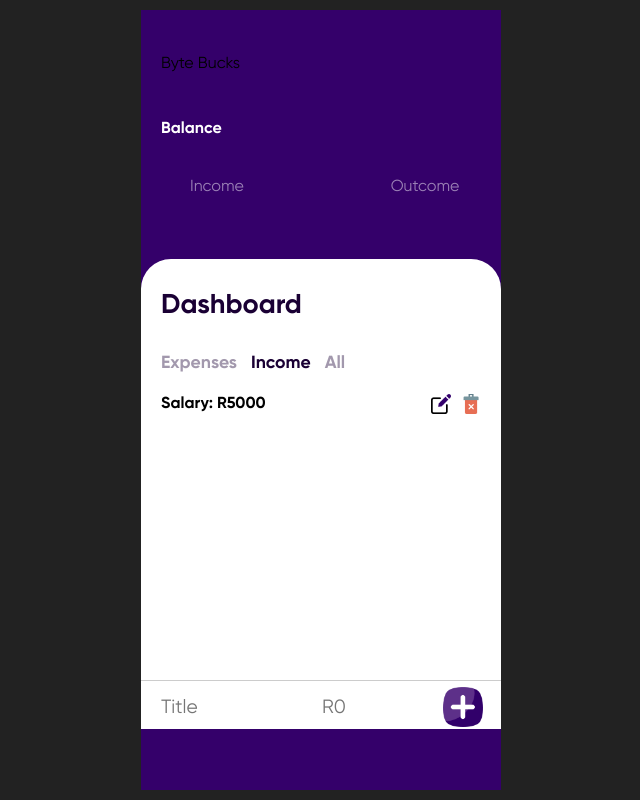
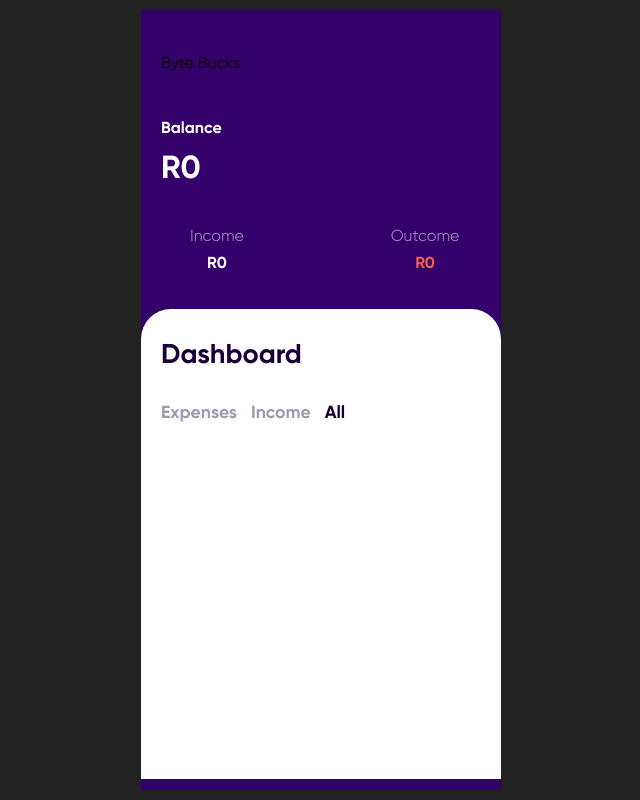
Before and after one commit to CodeExplainedRepo/Budget-App-JavaScript, a plain HTML site: page index.html in a window 1280 px wide. Shown: the whole page, without its empty margins (319-959 px from the left). Drawn offline with Linux system fonts and the light colour scheme.

Commit message:
Edited the HTML

```diff
--- a/budget.js
+++ b/budget.js
@@ -129,6 +129,15 @@ function calculateBalance(income, outcome) {
     return income - outcome;
 }
 
+// SHOWING ENTRIES
+function showEntry(list, type, title, amount, id) {
+    const entry = `<li id="${id}" class="${type}">
+                        <div class="entry"></div>
+                        <div></div>
+                        <div></div>
+                    </li>`
+}
+
 // VARIABLES
 let ENTRY_LIST = [];
 let balance = 0, income = 0, outcome = 0;
--- a/index.html
+++ b/index.html
@@ -8,21 +8,27 @@
     </head>
     <body>
         <div class="budget-container">
-            <div class="app-title">Byte Bucks</div>
+            <div class="app-title"><b>Byte Bucks</b></div>
             <div class="budget-header">
                 <div class="balance">
                     <div class="title">Balance</div>
-                    <div class="value"></div>
+                    <div class="value">
+                        R0
+                    </div>
                 </div>
                 <div class="account">
                     <div class="income">
                         <div class="title">Income</div>
-                        <div class="income-total"></div>
+                        <div class="income-total">
+                            R0
+                        </div>
                     </div>
                     <div class="chart"></div>
                     <div class="outcome">
                         <div class="title">Outcome</div>
-                        <div class="outcome-total"></div>
+                        <div class="outcome-total">
+                            R0
+                        </div>
                     </div>
                 </div>
             </div>
@@ -30,26 +36,27 @@
                 <div class="dash-title">Dashboard</div>
                 <div class="toggle">
                     <div class="tab1">Expenses</div>
-                    <div class="tab2 active">Income</div>
-                    <div class="tab3">All</div>
+                    <div class="tab2">Income</div>
+                    <div class="tab3 active">All</div>
                 </div>
-                <div class="hide" id="expense"></div>
-                <div id="income">
-                    <ul class="list">
-                        <li id='0' class="income">
-                            <div class="entry">Salary: R5000</div>
-                            <div id="edit"></div>
-                            <div id="delete"></div>
-                        </li>
-                    </ul>
+                <div class="hide" id="expense">
+                    <ul class="list"></ul>
+                    <div class="input">
+                        <input type="text" id="expense-title-input" name="title" placeholder="Title">
+                        <input type="number" id="expense-amount-input" name="amount" placeholder="R0">
+                        <div class="add-expense"><img src="icon/plus.png" alt="A plus icon."></div>
+                    </div>
+                </div>
+                <div class="hide" id="income">
+                    <ul class="list"></ul>
                     <div class="input">
                         <input type="text" id="income-title-input" name="title" placeholder="Title">
                         <input type="number" id="income-amount-input" name="amount" placeholder="R0">
                         <div class="add-income"><img src="icon/plus.png" alt="A plus icon."></div>
                     </div>
                 </div>
-                <div class="hide" id="all"></div>
             </div>
+                <div id="all"></div>
         </div>
 
     <script src="chart.js"></script>
```
